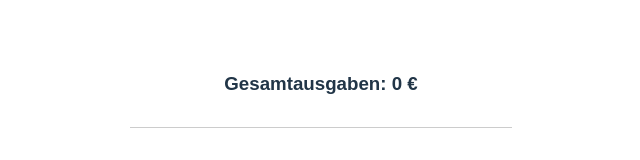
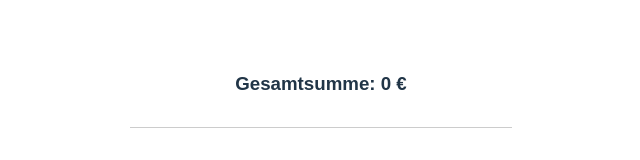
Before and after one commit to Leviosso/Finaz-Tracker, a React (Vite) app in the folder Finanz-Tracker/: page / in a window 1280 px wide. Shown: the part 557-717 px from the top of the page, without its empty margins (319-959 px from the left). Built offline with nearby package versions, Linux system fonts and the light colour scheme.

Commit message:
änderungen

```diff
--- a/Finanz-Tracker/src/components/Tracker.jsx
+++ b/Finanz-Tracker/src/components/Tracker.jsx
@@ -171,7 +171,7 @@ const Tracker = () => {
       )}
 
       {/* Anzeige der Gesamtsumme */}
-      <h3>Gesamtausgaben: {getTotalAmount()} €</h3>
+      <h3>Gesamtsumme: {getTotalAmount()} €</h3>
       </div>
     </>
   );
```
